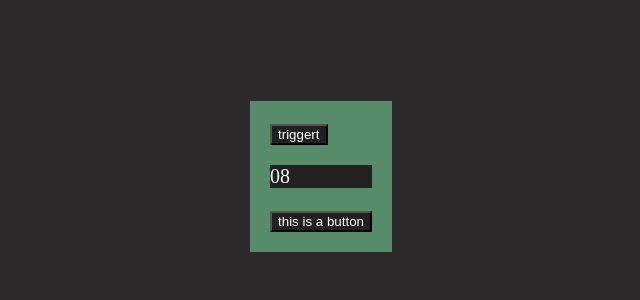
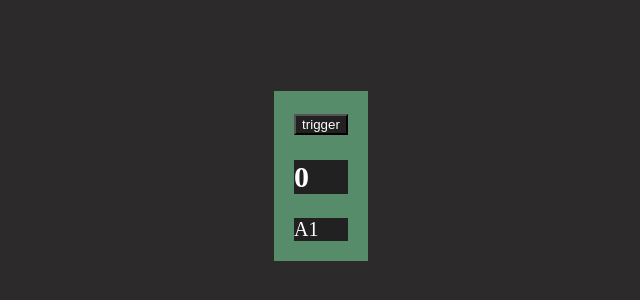
Before and after one commit to Devanshrathod12/chai-react-sager, a React (Vite) app in the folder vite-project/: page / in a window 1280 px wide. Shown: the part 232-532 px from the top of the page, without its empty margins (319-959 px from the left). Built offline with nearby package versions, Linux system fonts and the light colour scheme.

Commit message:
9 th commit useCollback

```diff
--- a/vite-project/src/App.jsx
+++ b/vite-project/src/App.jsx
@@ -1,4 +1,4 @@
-import React, { useState , useMemo } from "react";
+import React, { useCallback, useState} from "react";
 import "./App.css";
 // import Function from './component/Function/Function'
 // import NamedandDfault,{Devansh,Sager,Bhart} from './component/NamedandDfault'
@@ -7,38 +7,29 @@ import "./App.css";
 //import SP1 from './component/Practice/SP1'
 //import SP2 from './component/Practice/SP2'
 //import SP3 from './component/Practice/SP3'
-// import A1 from './component/context/A1'
+import A1 from './component/context/A1'
 // let Vj = createContext();
 //import { useReducer } from "react";
 
 const App = () => {
 
   const [first, setfirst] = useState(0)
-  const [Toggle, setToggle] = useState(true)
+  function func(){
+    setfirst(first+1)
+  }
+  const fun2 = useCallback(
+    () => {
 
-  function func(){
-    setfirst(first + 1)
-  }
-
- function sum(a,b){
-  console.log("hi this is console log")
-   return (a+b)
- }
-
-  const result = useMemo(() => {
-      return sum(3,5)
-  },[Toggle])
-
-
+    },
+    [first],
+  )
 
   return (
     <div className="centered-div">
       <div className="content">
-       <button onClick={func}>triggert</button>
-       <p>{first}{result}</p>
-       <button onClick={()=>{
-        setToggle(!Toggle)
-       }}>{(Toggle)?"this is a button":"this is not button"}</button>
+      <button  onClick={func} >trigger</button>
+      <h2>{first}</h2>
+       <A1 fun2={fun2}  />
       </div>
     </div>
   );
@@ -82,6 +73,9 @@ export default App;
 // </form>
 
 
+
+//==================================
+
 //const reducer = (state, action) => {
 //   switch (action.type) {
 //     case "increment":
@@ -110,3 +104,31 @@ export default App;
 // >
 //   +
 // </button>
+
+
+//==================================  usememo
+
+ {/* <button onClick={func}>triggert</button>
+       <p>{first}{result}</p>
+       <button onClick={()=>{
+        setToggle(!Toggle)
+       }}>{(Toggle)?"this is a button":"this is not button"}</button> */}
+
+       //   const [first, setfirst] = useState(0)
+//   const [Toggle, setToggle] = useState(true)
+
+//   function func(){
+//     setfirst(first + 1)
+//   }
+
+//  function sum(a,b){
+//   console.log("hi this is console log")
+//    return (a+b)
+//  }
+
+//   const result = useMemo(() => {
+//       return sum(3,5)
+//   },[Toggle])
+
+
+//==========================
--- a/vite-project/src/component/context/A1.jsx
+++ b/vite-project/src/component/context/A1.jsx
@@ -1,13 +1,13 @@
-import React from 'react'
+import React ,{memo} from 'react'
 
-const A1 = () => {
+const A1 = (fun2) => {
+  console.log("hyy this is devansh rathod learn react.js with sager gupta");
+
   return (
-    <div>
-    hyy
-    </div>
+    <div>A1</div>
   )
 }
 //name={props.name}
 //props
 
-export default A1
+export default memo(A1)
```
